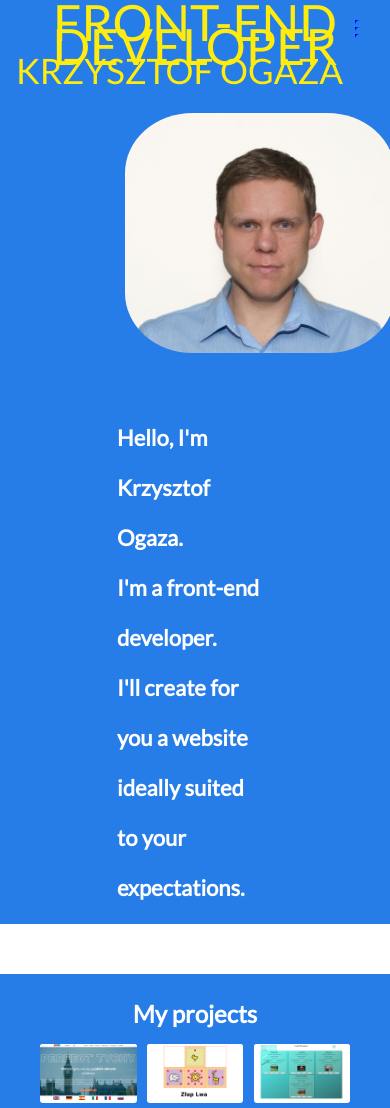
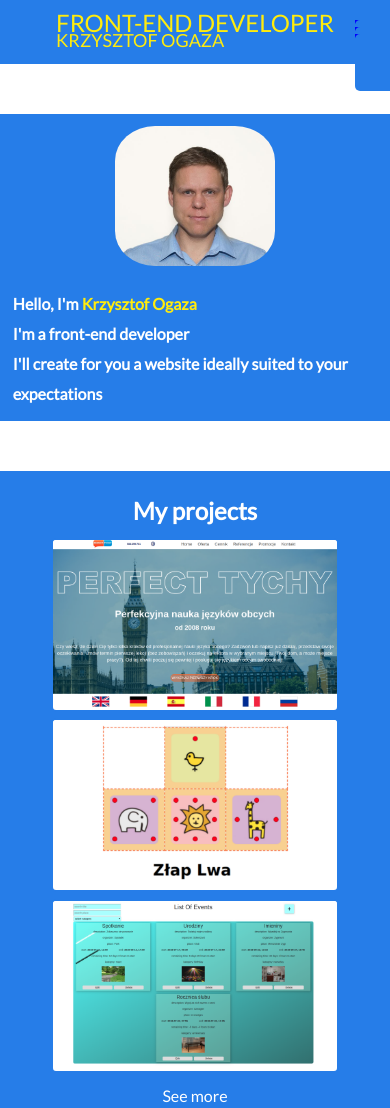
Before and after one commit to kogaza/website_react, a React app: page / in a window 390 px wide. Shown: the top 1108 px of the page. Built offline with nearby package versions, Linux system fonts and the light colour scheme.

Commit message:
mobile - text Hello

```diff
--- a/src/App.css
+++ b/src/App.css
@@ -75,8 +75,6 @@ nav li a:hover {
   background-color: #0e3c75;
 }
 
-
-
 #about-me, #home, .projects, .skills, footer, mark {
   background-color: #267de8;
 }
@@ -95,7 +93,7 @@ nav li a:hover {
   font-weight: bold;
   line-height: 50px;
 }
-#about-me .small-width .text, #home .small-width .text {
+.text {
   flex: 2;
   padding-left: 0;
   display: flex;
@@ -274,6 +272,13 @@ footer {
 
 /* ---------------------------------------------------------max-width: 1024px */
 @media screen and (max-width: 1024px) {
+  header {
+    margin-bottom: 50px;
+  }
+  #about-me .small-width .picture, #home .small-width .picture {
+    width: 200px;
+    height: 180px;
+  }
   .small-width {
     max-width: 100%;
     width: auto;
@@ -282,15 +287,23 @@ footer {
     padding: 16px;
   }
   header .small-width {
-    line-height: 13px;
+    line-height: 16px;
   }
-  header .small-width .title1 {
+  #home .small-width article, #about-me .small-width article {
+    width: 100%;
+    height: auto;
+    display: flex;
+    justify-content: center;
     font-size: 20px;
+    line-height: 30px;
   }
-  header .small-width .title2 {
-    font-size: 14px;
+  header .small-width .title1 a {
+    font-size: 35px;
   }
-  header .small-width .title3 {
+  header .small-width .title2 a {
+    font-size: 23px;
+  }
+  header .small-width .title3 a {
     font-size: 10px;
   }
   nav {
@@ -333,6 +346,42 @@ footer {
     padding: 10px;
     animation: mobile-fotter 0.8s linear both 1s;
   }
+}
 
+/* ---------------------------------------------------------max-width: 900px */
+@media screen and (max-width: 900px) {
+  .contacts-home .contacts-element {
+    width: 40%;
+    margin: 10px;
+  }
+}
 
+/* ---------------------------------------------------------max-width: 550px */
+@media screen and (max-width: 550px) {
+  #about-me .small-width .picture, #home .small-width .picture {
+    width: 160px;
+    height: 140px;
+  }
+  .text {
+    margin-left: 10px;
+  }
+  header .small-width {
+    line-height: 14px;
+  }
+  header .small-width .title1 a {
+    font-size: 24px;
+  }
+  header .small-width .title2 a {
+    font-size: 18px;
+  }
+  #home .small-width article {
+    font-size: 16px;
+  }
+  .projects article {
+    width: 90%;
+  }
+  .contacts-home .contacts-element {
+    width: 70%;
+    margin: 5px;
+  }
 }
--- a/src/components/Home.js
+++ b/src/components/Home.js
@@ -29,9 +29,9 @@ export default class Home extends React.Component {
             </article>
             <article className='text show-elem'>
               <p>
-                Hello, I'm Krzysztof Ogaza. <br />
-                I'm a front-end developer. <br />
-                I'll create for you a website ideally suited to your expectations.
+                Hello, I'm <mark className='colorText'>Krzysztof Ogaza</mark> <br />
+                I'm a front-end developer <br />
+                I'll create for you a website ideally suited to your expectations
           </p>
             </article>
           </div>
```
